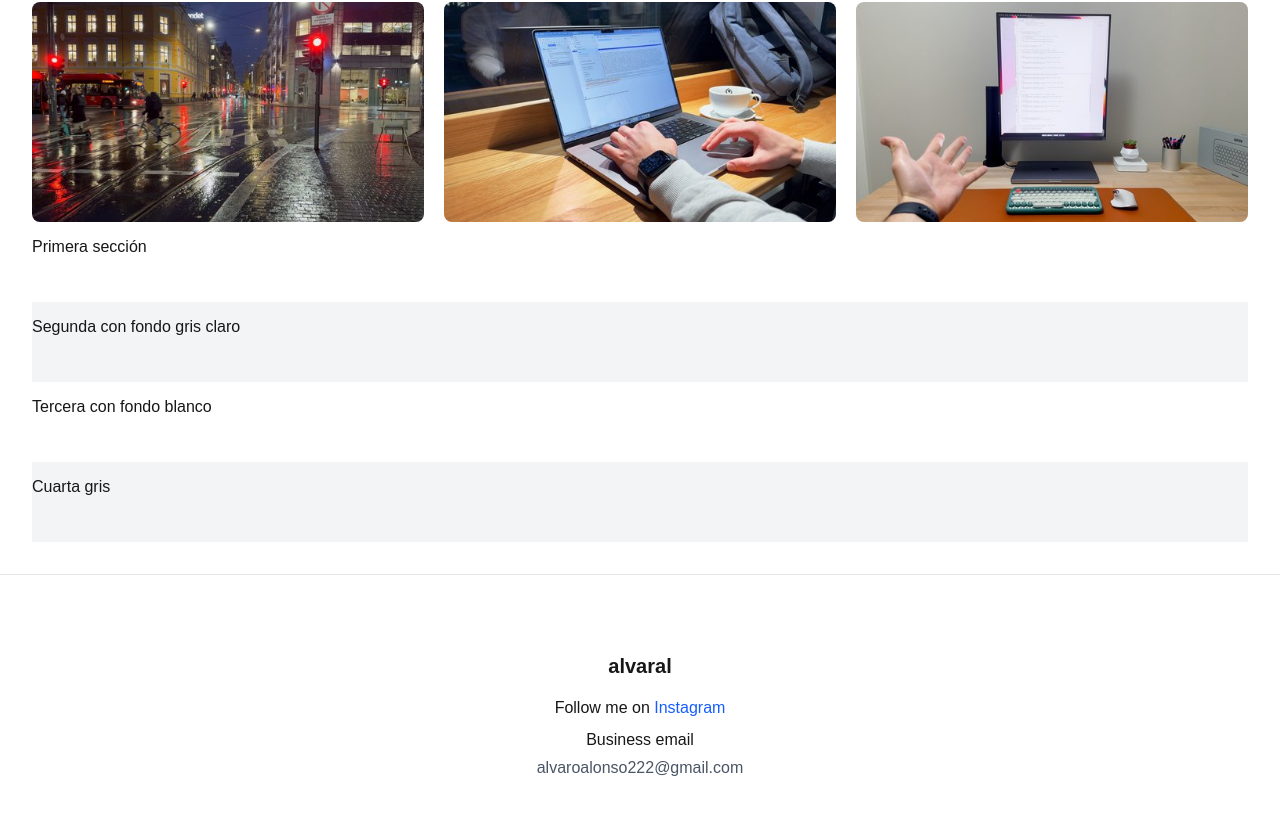
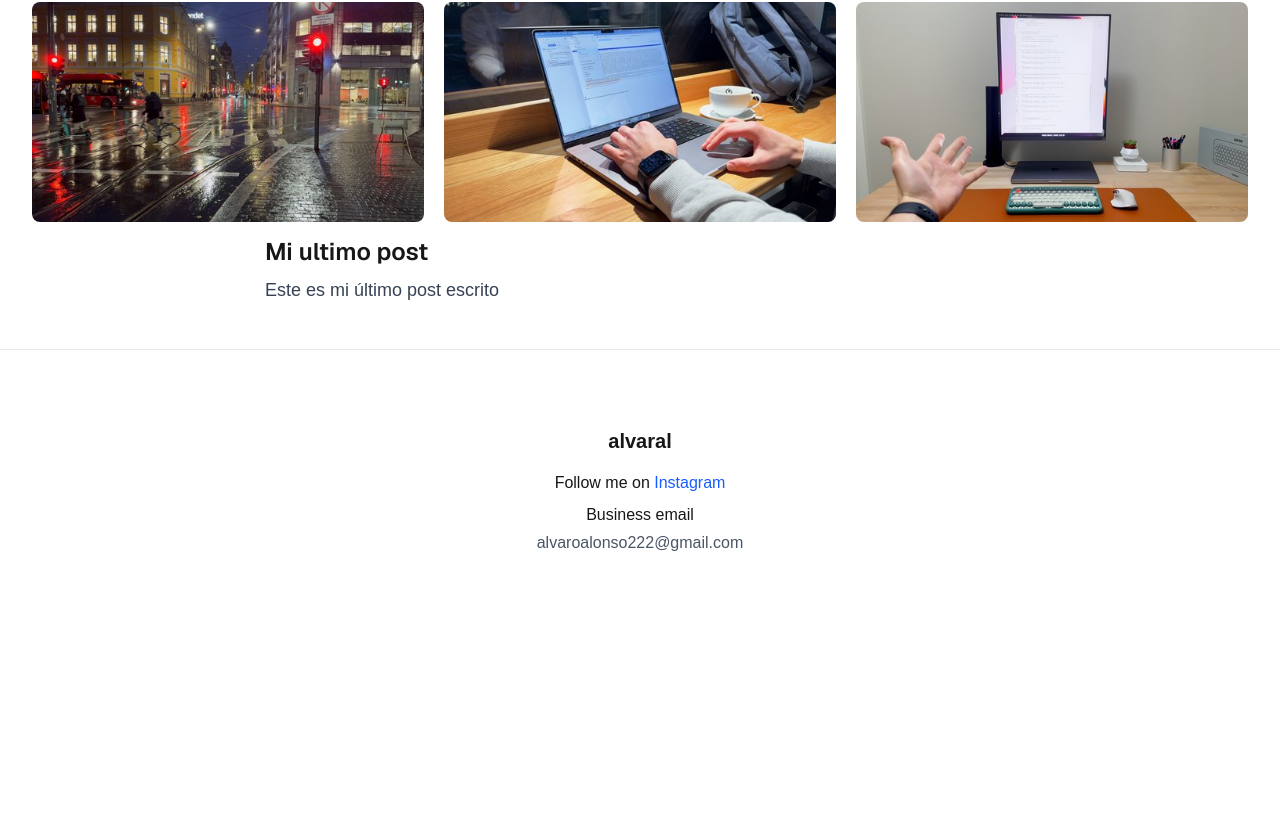
Before and after one commit to alvaral/alvaral, a Next.js app: page / in a window 1280 px wide. Shown: the part 911-1726 px from the top of the page. After the commit the page ends 1530 px from the top, so only its background shows below. Built offline with nearby package versions, Linux system fonts and the light colour scheme.

Commit message:
limit content width section

```diff
--- a/src/app/page.tsx
+++ b/src/app/page.tsx
@@ -8,6 +8,7 @@ import D from "@/assets/images/D_1.3.1.jpg";
 import E from "@/assets/images/E_1.76.1.jpg";
 import F from "@/assets/images/F_1.2.1.jpg";
 import G from "@/assets/images/G_1.93.1.jpg";
+import BlogCard from "@/components/BlogCard";
 
 const images = [E, C, F, D, B, A, G];
 
@@ -21,15 +22,16 @@ export default function HomePage() {
         contentWidth="wide"
         horizontalAlign="center"
         verticalAlign="middle"
-      >
+    >
         <h1 className="text-4xl font-bold mb-4">Hola, soy Álvaro</h1>
         <h2>Hi, I’m a software engineer and a content creator posting regularly about my daily life and projects.</h2>
       </Section>
-      <Section><Gallery images={images} /></Section>
-      <Section>Primera sección</Section>
-      <Section isAlternate>Segunda con fondo gris claro</Section>
-      <Section>Tercera con fondo blanco</Section>
-      <Section isAlternate>Cuarta gris</Section>
+      <Section limitContentWidth={false}><Gallery images={images} /></Section>
+      <Section>
+        <BlogCard
+          title="Mi ultimo post"
+          description="Este es mi último post escrito">
+        </BlogCard></Section>
 
     </main>
   )
--- a/src/components/Gallery.tsx
+++ b/src/components/Gallery.tsx
@@ -50,7 +50,8 @@ export default function Gallery({ images }: GalleryProps) {
           }`}
         >
           {row.map((img, index) => (
-            <Section key={`${rowIndex}-${index}`}>
+            <Section key={`${rowIndex}-${index}`}
+              limitContentWidth={false}>
               <div className="overflow-hidden rounded-lg">
                 <Image
                   src={img.src}
--- a/src/components/Header.tsx
+++ b/src/components/Header.tsx
@@ -11,8 +11,8 @@ export default function Header() {
   return (
     <>
       <header className="fixed top-0 w-full z-40 bg-white transition-colors duration-300">
-        <div className="mx-auto px-4 py-4 flex items-center justify-between">
-          <Link href="/" className="text-xl font-bold">
+        <div className="mx-auto px-4 py-4 flex items-center justify-between max-w-[750px]">
+          <Link href="/" className="text-xl font-bold whitespace-nowrap">
             alvaral
           </Link>
           {/* Botón hamburguesa fijo y con z-index alto */}
--- a/src/components/Section.tsx
+++ b/src/components/Section.tsx
@@ -1,4 +1,4 @@
-"use client"; // necesario para usar Framer Motion en Next.js App Router
+"use client";
 
 import React, { ReactNode, CSSProperties } from "react";
 import { motion } from "framer-motion";
@@ -13,7 +13,8 @@ interface SectionProps {
   verticalAlign?: string;
   style?: CSSProperties;
   children?: ReactNode;
-  isAlternate?: boolean; // fondo alternativo gris claro
+  isAlternate?: boolean;
+  limitContentWidth?: boolean;
 }
 
 const Section = ({
@@ -27,6 +28,7 @@ const Section = ({
   style = {},
   children,
   isAlternate = false,
+  limitContentWidth = true,
 }: SectionProps) => {
   const sectionClass = `
     page-section
@@ -69,7 +71,9 @@ const Section = ({
           paddingTop: `calc(${customHeight}vmax / 10)`,
         }}
       >
-        <div className="content">{children}</div>
+        <div className={`content ${limitContentWidth ? "max-w-[750px] mx-auto" : ""}`}>
+          {children}
+        </div>
       </div>
     </motion.section>
   );
```
